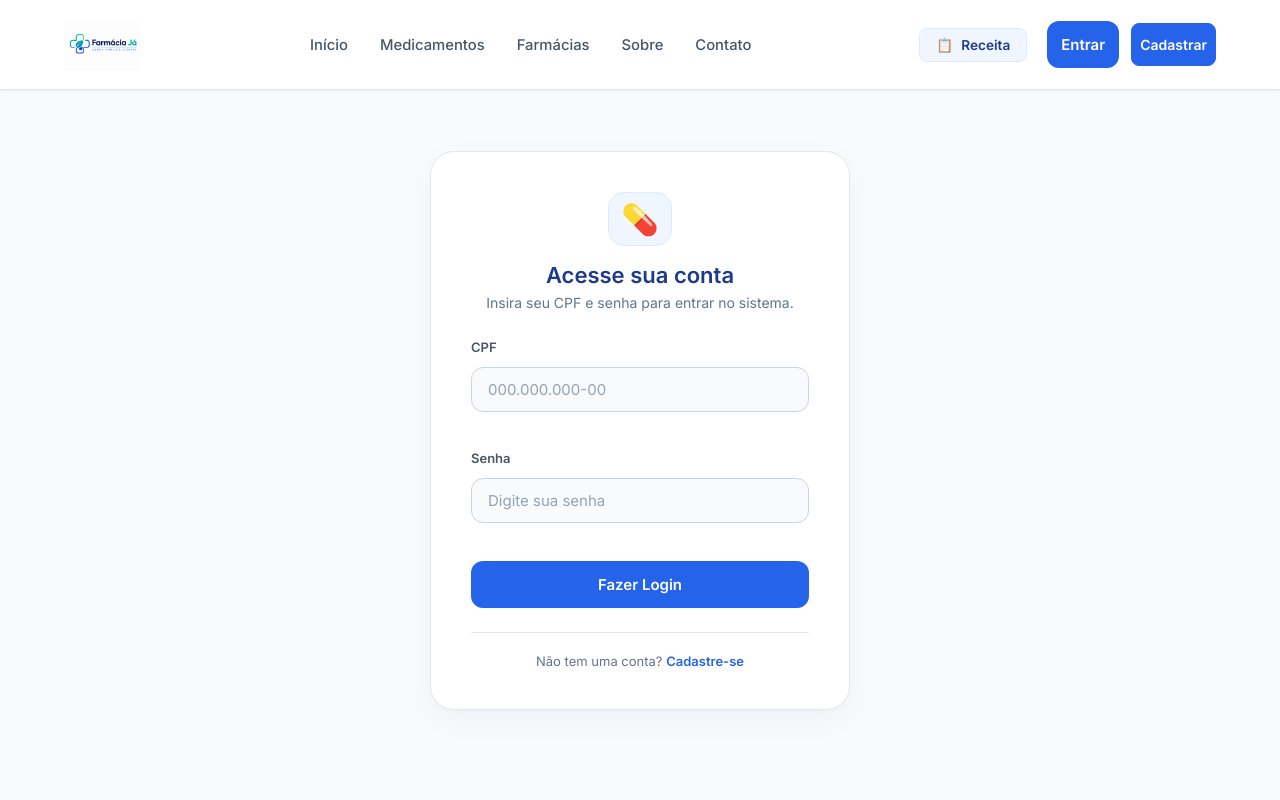
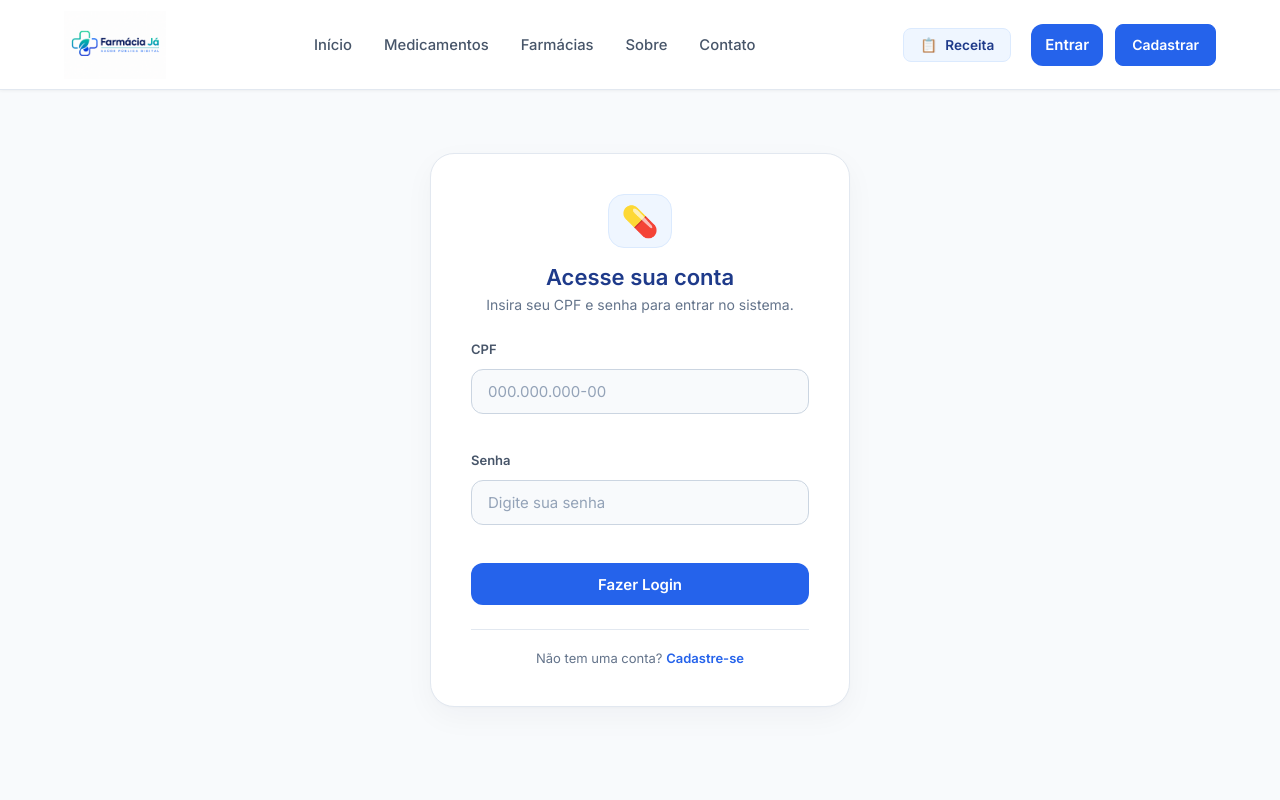
Before and after one commit to Pedro2007-dell/Landing-Page-Farmacia-J-, a React (Vite) app: page /login in a window 1280 px wide. Shown: the top 800 px of the page. Built offline with nearby package versions, Linux system fonts and the light colour scheme; no server answers.

Commit message:
feat: Update visual do header

```diff
--- a/src/components/header/Header.css
+++ b/src/components/header/Header.css
@@ -1,4 +1,3 @@
-
 .header {
 	position: fixed;
 	top: 0;
@@ -33,7 +32,7 @@
 }
 
 .logo-img {
-  height: 52px;
+	height: 68px;
 	width: auto;
 	display: block;
 	object-fit: contain;
@@ -60,7 +59,7 @@
 }
 
 .nav-link::after {
-  content: '';
+	content: "";
 	position: absolute;
 	bottom: 0;
 	left: 0;
@@ -133,9 +132,14 @@
 	background: transparent;
 	font-size: 0.875rem;
 	font-weight: 600;
-  padding: 10px 8px;
+	padding: 10px 16px;
 	border-radius: 8px;
 	transition: all var(--transition-fast);
+	display: flex;
+	align-items: center;
+	justify-content: center;
+	height: 42px;
+	box-sizing: border-box;
 }
 
 .btn-login:hover {
@@ -150,7 +154,12 @@
 	font-weight: 600;
 	border-radius: 8px;
 	transition: all var(--transition-fast);
-  padding: 12px 8px;
+	padding: 10px 16px;
+	display: flex;
+	align-items: center;
+	justify-content: center;
+	height: 42px;
+	box-sizing: border-box;
 }
 
 .btn-cadastro:hover {
@@ -244,10 +253,6 @@
 }
 
 @media (max-width: 768px) {
-  .logo-img {
-    height: 52px;
-  }
-
 	.mobile-toggle {
 		display: flex;
 	}
```
Lines whose indentation alone changed are shown as unchanged.
